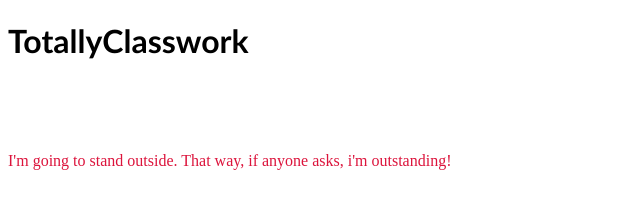
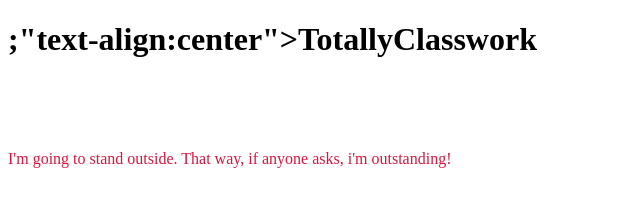
Before and after one commit to A-Bad-Coder/totallyclasswork, a plain HTML site: page index.html in a window 1280 px wide. Shown: the whole page, without its empty margins (0-640 px from the left). Drawn offline with Linux system fonts and the light colour scheme.

Commit message:
Update index.html
redundancies eliminated

```diff
--- a/index.html
+++ b/index.html
@@ -12,7 +12,7 @@
 
 <body>
 
-<h1 style="font-family: Gill Sans";"text-align:center">TotallyClasswork</h1>
+<h1>;"text-align:center">TotallyClasswork</h1>
 <br><br><br>
 <p style="color: Crimson">I'm going to stand outside. That way, if anyone asks, i'm outstanding!</p>
 
```
